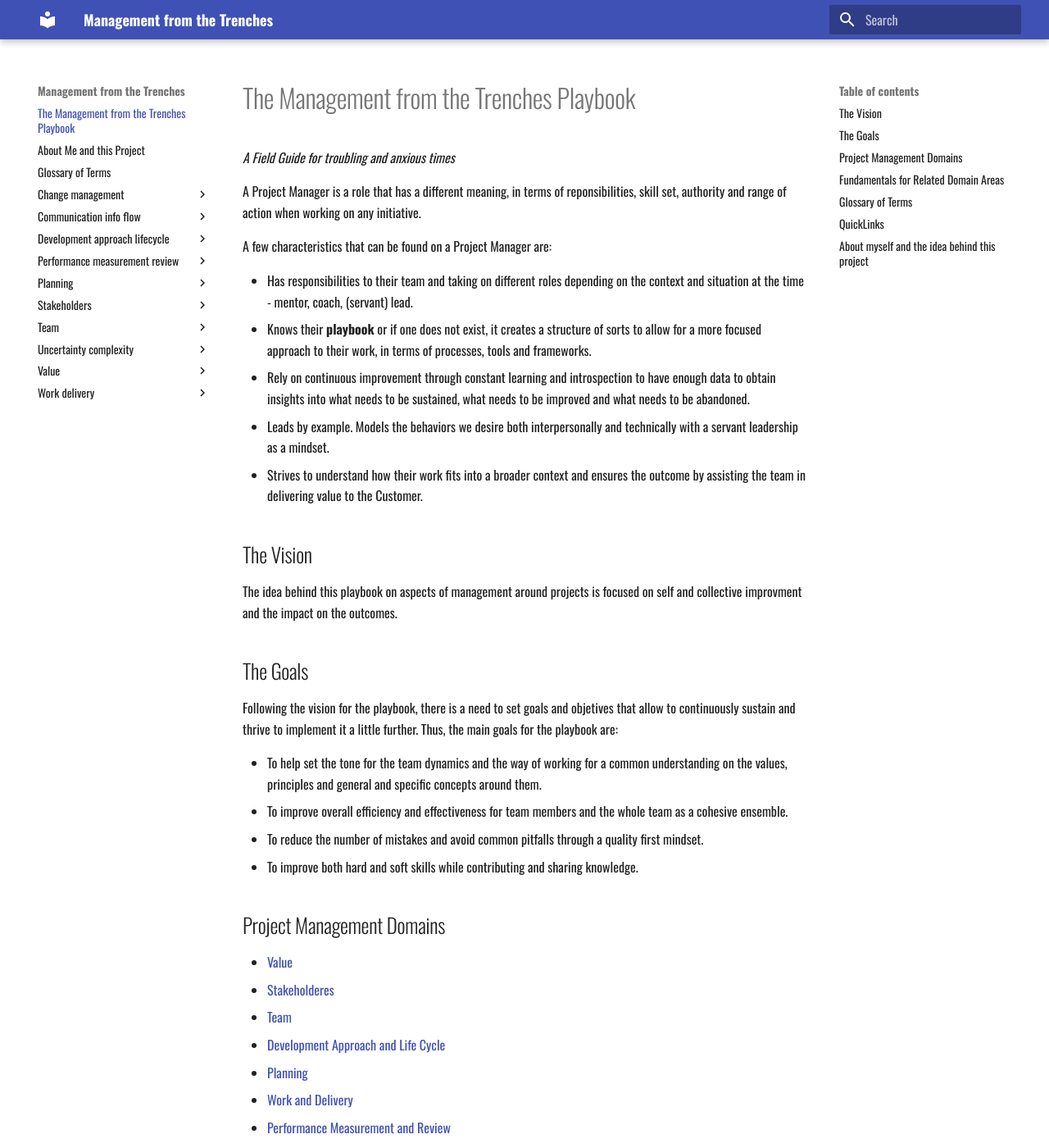
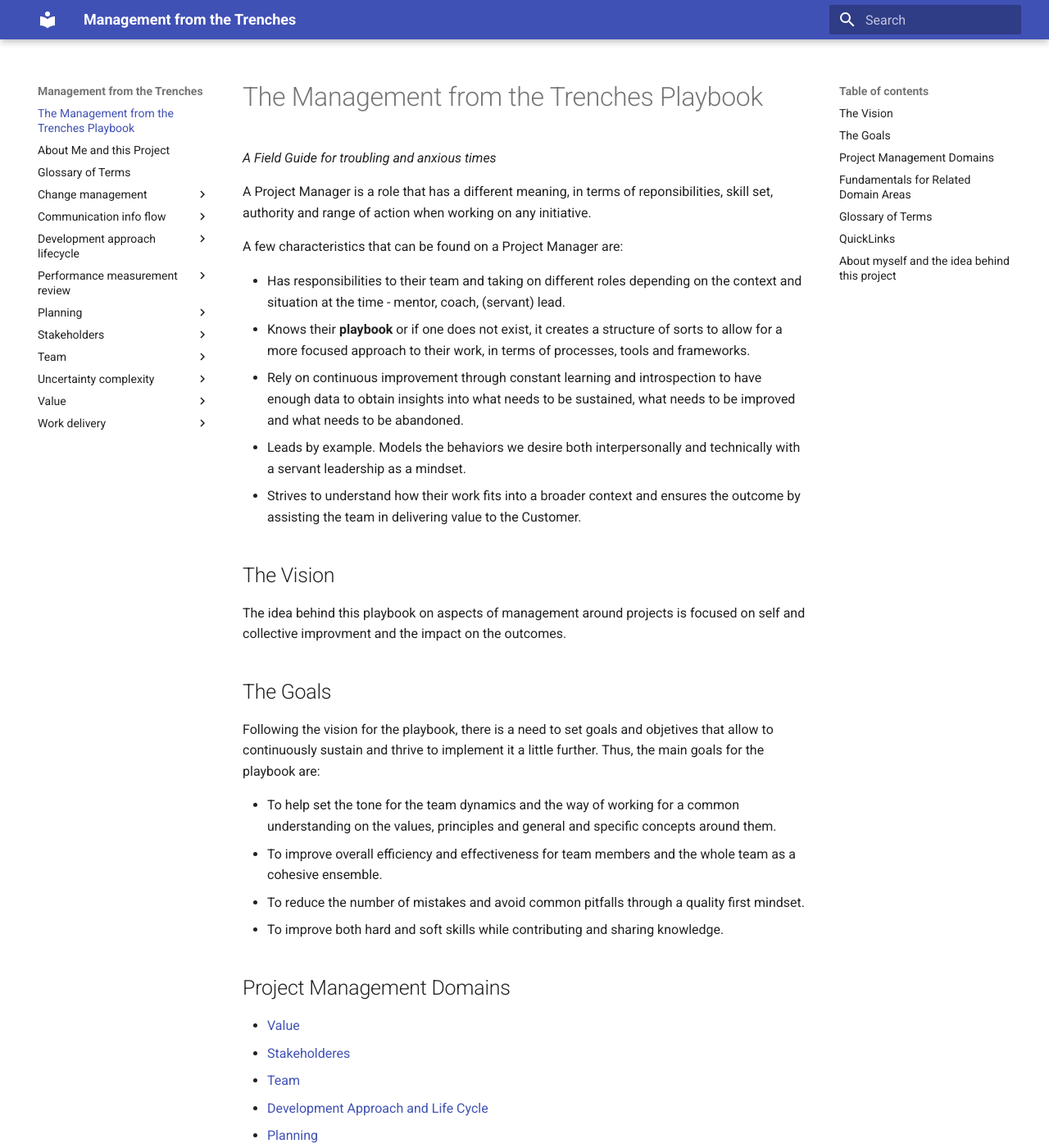
Before and after one commit to bmhash/bmhash.github.io, an MkDocs documentation site: the page built from docs/index.md, in a window 1280 px wide and 1400 px high. Shown: the whole window at 82% size. Built offline with MkDocs 1.6.1 and Material for MkDocs 9.7.7, drawn with Linux system fonts in a browser that asks for light colours.

Commit message:
Update mkdocs.yml

```diff
--- a/mkdocs.yml
+++ b/mkdocs.yml
@@ -7,5 +7,3 @@ theme:
     palette:
       primary: indigo
       accent: deep orange
-    font:
-      text: Oswald
```
